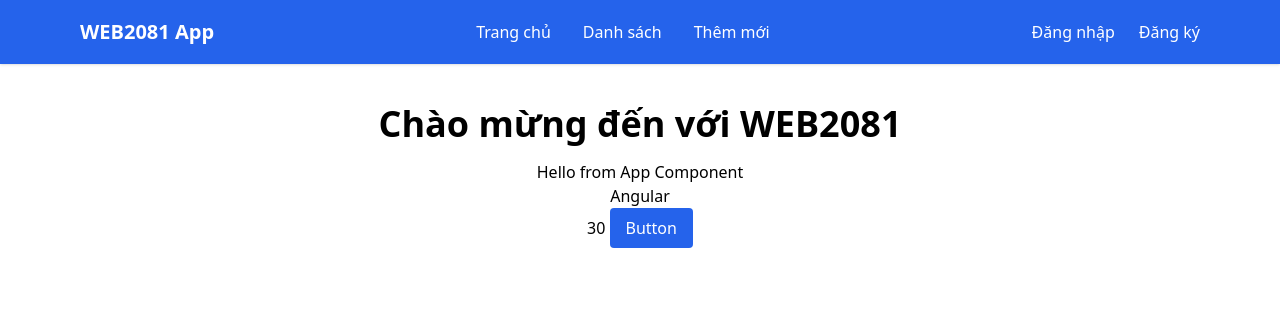
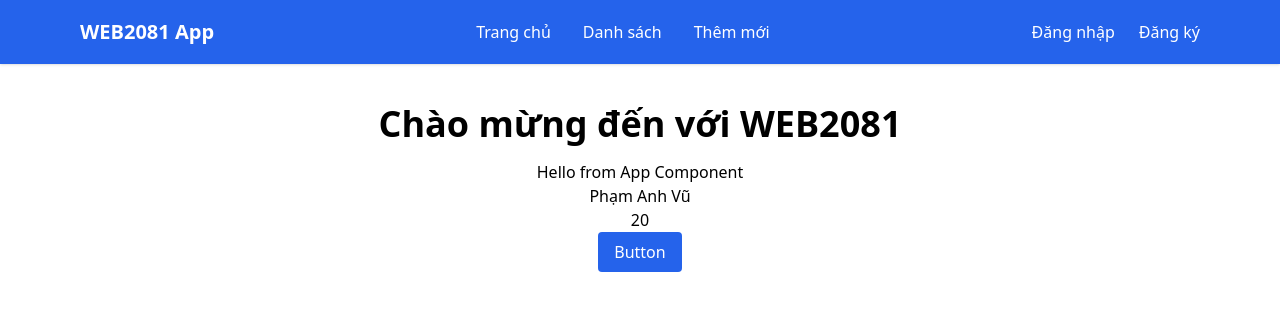
Before and after one commit to anhvu206/phanhvu, an Angular app: page / in a window 1280 px wide. Shown: the top 310 px of the page. Built offline with nearby package versions, Linux system fonts and the light colour scheme.

Commit message:
Hoàn thành Angular buổi 1

```diff
--- a/src/app/app.html
+++ b/src/app/app.html
@@ -24,7 +24,7 @@
   {{ name }}
   <br />
   {{ age }}
-
+  <br />
   <button
     (click)="sayHello()"
     class="bg-blue-600 text-white px-4 py-2 rounded hover:bg-blue-700"
--- a/src/app/app.ts
+++ b/src/app/app.ts
@@ -9,8 +9,8 @@ import { RouterOutlet } from '@angular/router';
 })
 export class App {
   title = 'Hello from App Component'; // property -> {{ title }}
-  name = 'Angular';
-  age = 30;
+  name = 'Phạm Anh Vũ';
+  age = 20;
 
   // method -> event binding (click)
   sayHello() {
```
Also changed, not shown: notes/lesson1.md (+2 -2 lines).
